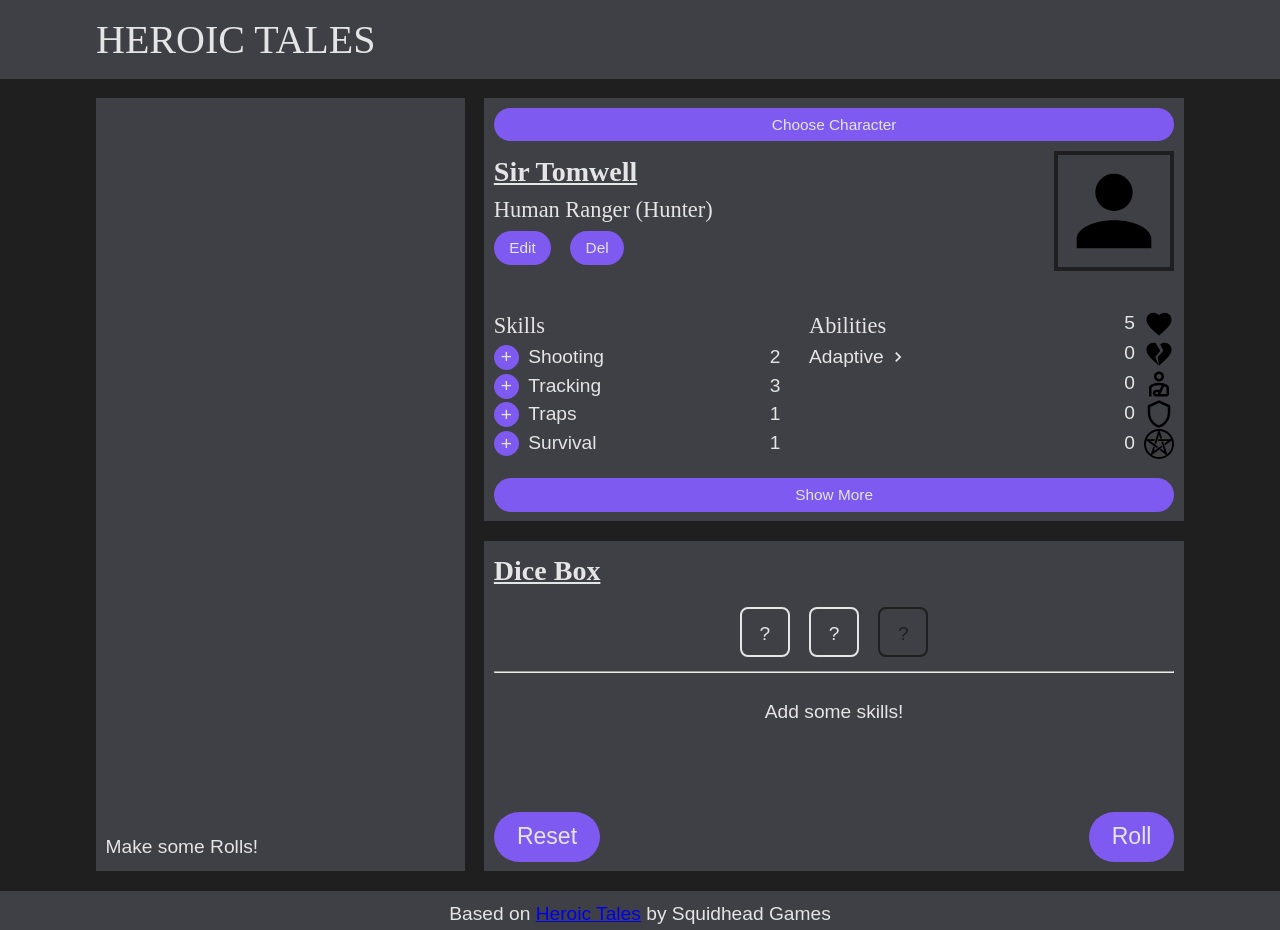
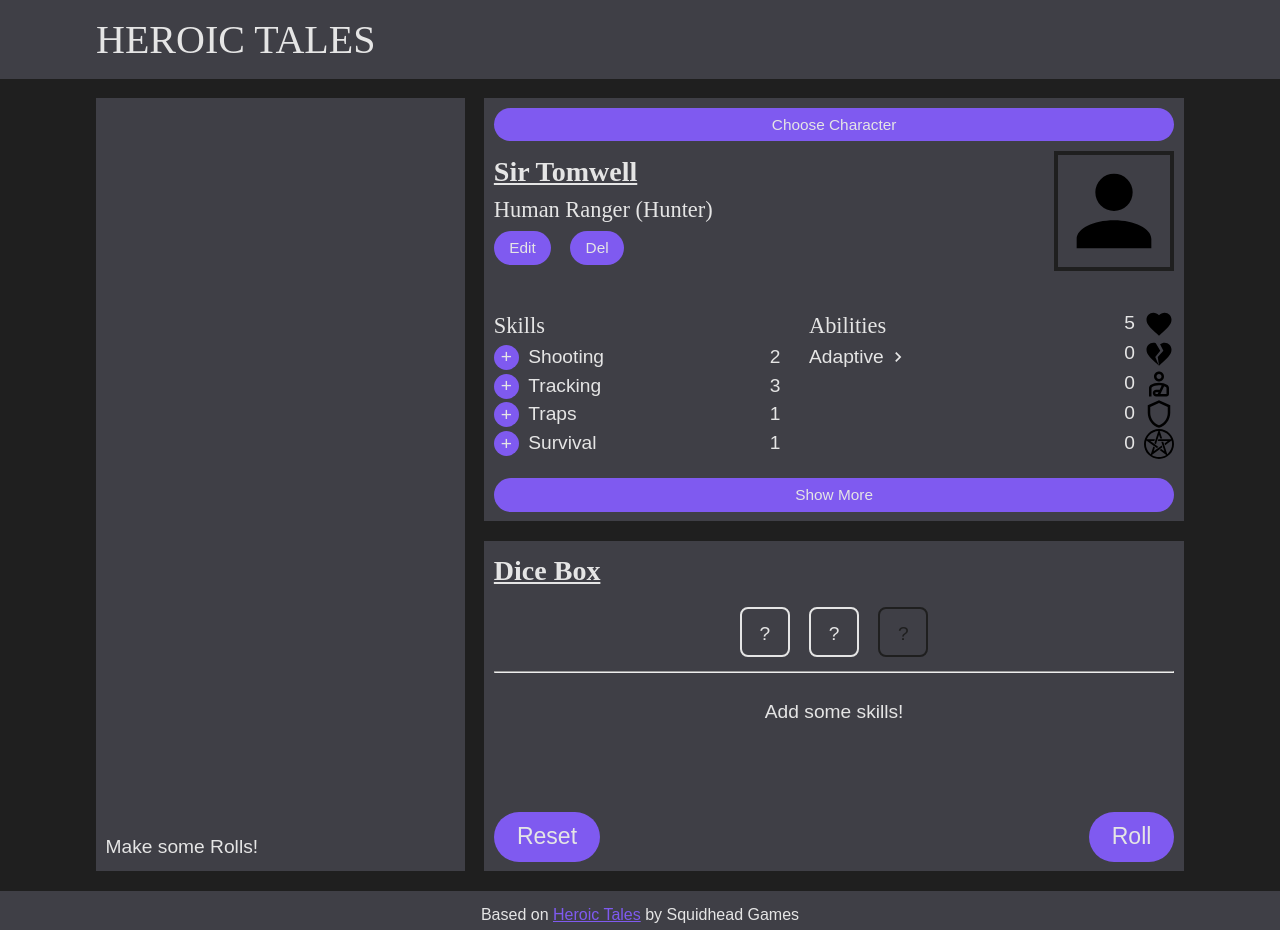
Before and after one commit to gemini-mastiff/heroic-tales-app, a React (Vite) app: page / in a window 1280 px wide. Shown: the top 930 px of the page. Built offline with nearby package versions, Linux system fonts and the light colour scheme; a web font is replaced by a local one.

Commit message:
style: add styling to footer Links

```diff
--- a/src/components/Footer.jsx
+++ b/src/components/Footer.jsx
@@ -7,22 +7,22 @@ export default function Footer() {
       <WidthContainer>
         <p>
           Based on{" "}
-          <a
+          <Link
             href="https://squidhead-games.itch.io/heroic-tales"
             target="_blank"
           >
             Heroic Tales
-          </a>{" "}
+          </Link>{" "}
           by Squidhead Games
         </p>
         <p>
           View the source on{" "}
-          <a
+          <Link
             href="https://github.com/gemini-mastiff/heroic-tales-app"
             target="_blank"
           >
             Github
-          </a>
+          </Link>
         </p>
         <p>&#169; 2025 Joseph Webb</p>
       </WidthContainer>
@@ -33,5 +33,13 @@ export default function Footer() {
 const FooterStyled = styled.footer`
   background-color: var(--MAIN-COLOUR);
   text-align: center;
-  padding: 0.5em 0;
+  padding: 0.75em 0;
+  font-size: 1rem;
 `;
+
+const Link = styled.a`
+  color: #7f5af0;
+  &:active {
+    color: #2cb67d;
+  }
+`;
```
